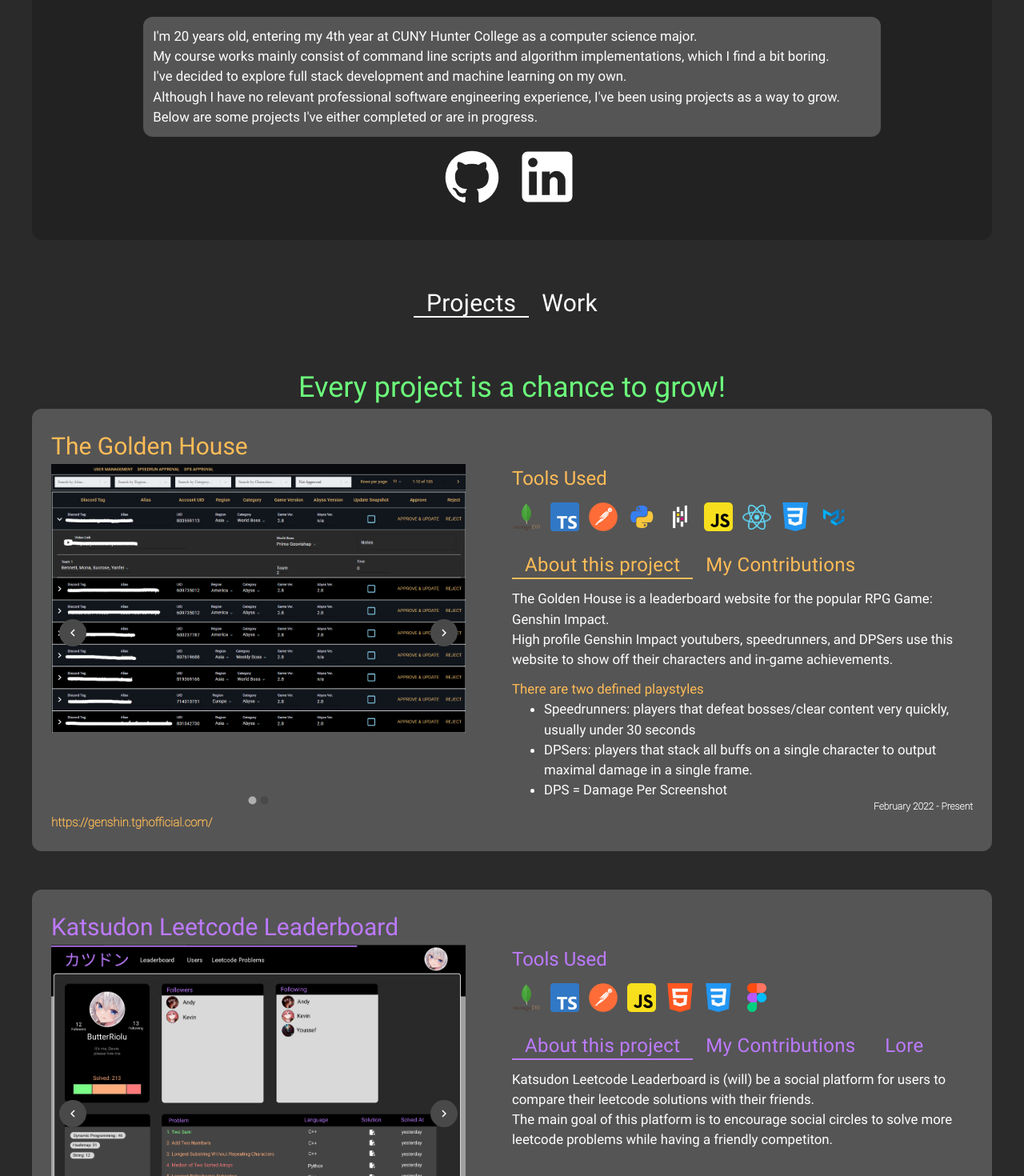
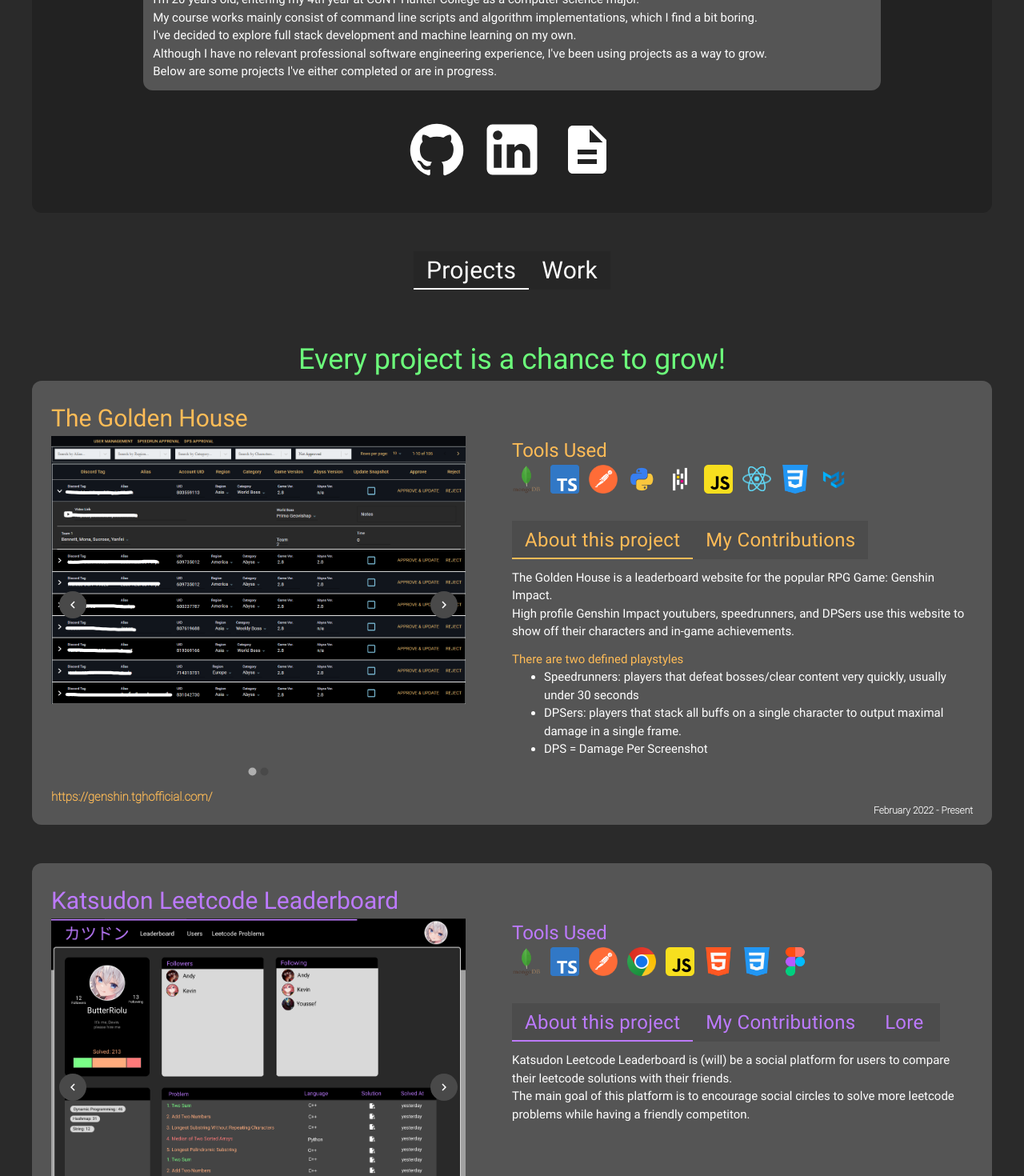
Before and after one commit to DLi7077/portfolio, a React (Create React App) app: page / in a window 1280 px wide. Shown: the part 400-1870 px from the top of the page at 80% size. Built offline with nearby package versions, Linux system fonts and the light colour scheme.

Commit message:
style fixes and icon links

```diff
--- a/src/App.js
+++ b/src/App.js
@@ -13,6 +13,7 @@ const appStyle = {
   justifyContent: "flex-start",
   alignItems: "center",
   gap: "4rem",
+  overflow: "hidden",
 };
 
 function App() {
--- a/src/Assets/icons/index.js
+++ b/src/Assets/icons/index.js
@@ -1,17 +1,47 @@
 const ICONS = {
-  Chrome: require("./Chrome.png"),
-  CSS: require("./CSS.png"),
-  Figma: require("./Figma.png"),
-  HTML: require("./HTML.png"),
-  Javascript: require("./Javascript.png"),
-  MongoDB: require("./MongoDB.png"),
-  MUI: require("./MUI.png"),
-  Pandas: require("./Pandas.png"),
-  Postgres: require("./Postgres.png"),
-  Postman: require("./Postman.png"),
-  Python: require("./Python.png"),
-  React: require("./React.png"),
-  Typescript: require("./Typescript.png"),
+  Chrome: {
+    src: require("./Chrome.png"),
+    url: "https://developer.chrome.com/docs/extensions/mv3/getstarted/",
+  },
+  CSS: {
+    src: require("./CSS.png"),
+    url: "https://developer.mozilla.org/en-US/docs/Web/CSS",
+  },
+  Figma: { src: require("./Figma.png"), url: "https://www.figma.com/" },
+  HTML: {
+    src: require("./HTML.png"),
+    url: "https://developer.mozilla.org/en-US/docs/Web/HTML",
+  },
+  Javascript: {
+    src: require("./Javascript.png"),
+    url: "https://developer.mozilla.org/en-US/docs/Web/JavaScript",
+  },
+  MongoDB: {
+    src: require("./MongoDB.png"),
+    url: "https://www.mongodb.com/docs/",
+  },
+  MUI: { src: require("./MUI.png"), url: "https://mui.com/" },
+  Pandas: {
+    src: require("./Pandas.png"),
+    url: "https://pandas.pydata.org/docs/",
+  },
+  Postgres: {
+    src: require("./Postgres.png"),
+    url: "https://www.postgresql.org/docs/",
+  },
+  Postman: {
+    src: require("./Postman.png"),
+    url: "https://learning.postman.com/docs/getting-started/introduction/",
+  },
+  Python: { src: require("./Python.png"), url: "https://docs.python.org/3/" },
+  React: {
+    src: require("./React.png"),
+    url: "https://reactjs.org/docs/getting-started.html",
+  },
+  Typescript: {
+    src: require("./Typescript.png"),
+    url: "https://www.typescriptlang.org/docs/",
+  },
 };
 
 export default ICONS;
--- a/src/Components/IconList/index.js
+++ b/src/Components/IconList/index.js
@@ -24,7 +24,16 @@ export default function IconList(props) {
       {props.icons.map((icon, idx) => {
         return (
           ICONS[icon] && (
-            <img src={ICONS[icon]} key={idx} style={classes.icon} alt={icon} />
+            <div>
+              <a href={ICONS[icon].url} target="_blank" rel="noreferrer">
+                <img
+                  src={ICONS[icon].src}
+                  key={idx}
+                  style={classes.icon}
+                  alt={icon}
+                />
+              </a>
+            </div>
           )
         );
       })}
--- a/src/Components/Slideshow/index.js
+++ b/src/Components/Slideshow/index.js
@@ -5,7 +5,11 @@ export default function Slideshow(props) {
   if (props.slides.length < 2)
     return <img src={props.slides[0]} alt="slides" style={{ width: "100%" }} />;
   return (
-    <Carousel navButtonsAlwaysVisible height={400}>
+    <Carousel
+      navButtonsAlwaysVisible
+      animation="slide"
+      height="min(400px,50vw)"
+    >
       {props.slides.map((slide, idx) => {
         return (
           <img
--- a/src/Components/TabGroup/index.js
+++ b/src/Components/TabGroup/index.js
@@ -33,8 +33,10 @@ export default function TabGroup(props) {
               }
               style={{
                 color: props.color ?? "white",
+                paddingTop: 0,
                 paddingBottom: 0,
                 marginLeft: 0,
+                backgroundColor: "rgba(0,0,0,0.1)",
               }}
             />
           );
--- a/src/Sections/About Me/index.js
+++ b/src/Sections/About Me/index.js
@@ -1,9 +1,11 @@
 import React from "react";
 import ContentBox from "../../Components/ContentBox";
 import Devin from "../../Assets/people/devin.jpg";
-import { IconButton } from "@mui/material";
+import Resume from "../../Assets/docs/Devin L. Resume.pdf";
+import { IconButton, Tooltip } from "@mui/material";
 import GitHubIcon from "@mui/icons-material/GitHub";
 import LinkedInIcon from "@mui/icons-material/LinkedIn";
+import DescriptionIcon from "@mui/icons-material/Description";
 
 const classes = {
   contentContainer: {
@@ -21,6 +23,9 @@ const classes = {
     fontSize: "6rem",
     color: "white",
     padding: 0,
+  },
+  toolip: {
+    fontSize: "1.5rem",
   },
 };
 
@@ -45,7 +50,7 @@ export default function AboutMe() {
   const content = (
     <div style={classes.contentContainer}>
       <div style={classes.contentBox}>
-        <div className="title">Hello! I'm Devin Li</div>
+        <div className="section-title">Hello! I'm Devin Li</div>
         <img
           src={Devin}
           style={{ width: "250px", borderRadius: "40px" }}
@@ -61,7 +66,15 @@ export default function AboutMe() {
             display: "block",
           }}
         />
-        <div>
+      </div>
+      <div
+        style={{
+          ...classes.contentBox,
+          flexDirection: "row",
+          justifyContent: "center",
+        }}
+      >
+        <Tooltip title={<div style={classes.toolip}>GitHub</div>}>
           <IconButton>
             <a
               href="https://github.com/DLi7077"
@@ -71,6 +84,9 @@ export default function AboutMe() {
               <GitHubIcon style={classes.social} />
             </a>
           </IconButton>
+        </Tooltip>
+
+        <Tooltip title={<div style={classes.toolip}>LinkedIn</div>}>
           <IconButton>
             <a
               href="https://www.linkedin.com/in/devin-li7077/"
@@ -80,15 +96,20 @@ export default function AboutMe() {
               <LinkedInIcon style={{ ...classes.social, fontSize: "7rem" }} />
             </a>
           </IconButton>
-        </div>
+        </Tooltip>
+
+        <Tooltip title={<div style={classes.toolip}>Resume</div>}>
+          <IconButton>
+            <a href={Resume} target="_blank" rel="noreferrer">
+              <DescriptionIcon style={classes.social} />
+            </a>
+          </IconButton>
+        </Tooltip>
       </div>
     </div>
   );
   return (
     <div>
-      <div className="section-title " style={{ color: "#44A5FF" }}>
-        About Me
-      </div>
       <ContentBox
         content={content}
         style={{
--- a/src/Sections/Projects/Katsudon Leaderboard/index.js
+++ b/src/Sections/Projects/Katsudon Leaderboard/index.js
@@ -15,6 +15,7 @@ export default function KatsudonLeaderboard() {
     "MongoDB",
     "Typescript",
     "Postman",
+    "Chrome",
     "Javascript",
     "HTML",
     "CSS",
@@ -88,21 +89,8 @@ export default function KatsudonLeaderboard() {
       <div className="content-container">
         <div className="slideshow">
           <Slideshow slides={slides} />
-        </div>
-        <div className="article">
-          <div className="subtitle" style={{ color: pageColorTheme }}>
-            Tools Used
-          </div>
-          <IconList icons={icons} />
-          <div>
-            <TabGroup tabs={tabList} color={pageColorTheme} />
-          </div>
-          <div className="bottom-right">August 2022 - Present</div>
-        </div>
-      </div>
           <div className="links">
             <div className="redirect-wrapper">
-          <br />
               <a
                 href="https://github.com/DLi7077/katsudon-leetcode-extension"
                 target="_blank"
@@ -115,7 +103,6 @@ export default function KatsudonLeaderboard() {
               Chrome Extension
             </div>
             <div className="redirect-wrapper">
-          <br />
               <a
                 href="https://github.com/DLi7077/katsudon-server-v2"
                 target="_blank"
@@ -128,16 +115,31 @@ export default function KatsudonLeaderboard() {
               MongoDB Server
             </div>
             <div className="redirect-wrapper">
-          <br />
               <a
                 href="https://www.figma.com/proto/mdTjxsEwW4RGlNNCMM1eMd/Katsudon-Leaderboard?page-id=0%3A1&node-id=17%3A242&viewport=337%2C376%2C0.86&scaling=min-zoom"
                 target="_blank"
                 rel="noreferrer"
                 className="redirect"
               >
-            <img src={ICONS["Figma"]} style={{ width: "32px" }} alt="figma" />
+                <img
+                  src={ICONS["Figma"].src}
+                  style={{ width: "32px" }}
+                  alt="figma"
+                />
               </a>
               Page Layout
+            </div>
+          </div>
+        </div>
+        <div className="article">
+          <div className="subtitle" style={{ color: pageColorTheme }}>
+            Tools Used
+            <IconList icons={icons} />
+          </div>
+          <div style={{ width: "100%" }}>
+            <TabGroup tabs={tabList} color={pageColorTheme} />
+          </div>
+          <div className="bottom-right">August 2022 - Present</div>
         </div>
       </div>
     </>
--- a/src/Sections/Projects/Katsudon ML/index.js
+++ b/src/Sections/Projects/Katsudon ML/index.js
@@ -9,7 +9,7 @@ import GitHubIcon from "@mui/icons-material/GitHub";
 export default function KatsudonML() {
   const pageColorTheme = "#7BD0FF";
   const slides = [APIResponse];
-  const icons = ["Postgres", "Typescript", "Postman", "Javascript"];
+  const icons = ["Postgres", "Typescript", "Postman"];
   const tabList = [
     {
       label: "About this project",
@@ -67,21 +67,8 @@ export default function KatsudonML() {
       <div className="content-container">
         <div className="slideshow">
           <Slideshow slides={slides} />
-        </div>
-        <div className="article">
-          <div className="subtitle" style={{ color: pageColorTheme }}>
-            Tools Used
-          </div>
-          <IconList icons={icons} />
-          <div>
-            <TabGroup tabs={tabList} color={pageColorTheme} />
-          </div>
-          <div className="bottom-right">August 2022 - Present</div>
-        </div>
-      </div>
           <div className="links">
             <div className="redirect-wrapper">
-          <br />
               <a
                 href="https://github.com/DLi7077/katsudon-discord-bot"
                 target="_blank"
@@ -94,7 +81,6 @@ export default function KatsudonML() {
               Discord Bot
             </div>
             <div className="redirect-wrapper">
-          <br />
               <a
                 href="https://github.com/DLi7077/katsudon-pg-server"
                 target="_blank"
@@ -107,6 +93,18 @@ export default function KatsudonML() {
               Postgres Server
             </div>
           </div>
+        </div>
+        <div className="article">
+          <div className="subtitle" style={{ color: pageColorTheme }}>
+            Tools Used
+            <IconList icons={icons} />
+          </div>
+          <div style={{ width: "100%" }}>
+            <TabGroup tabs={tabList} color={pageColorTheme} />
+          </div>
+          <div className="bottom-right">August 2022 - Present</div>
+        </div>
+      </div>
     </>
   );
 
--- a/src/Sections/Projects/The Golden House/index.js
+++ b/src/Sections/Projects/The Golden House/index.js
@@ -90,28 +90,28 @@ export default function TheGoldenHouse() {
       <div className="content-container">
         <div className="slideshow">
           <Slideshow slides={slides} />
+          <div className="links">
+            <a
+              href="https://genshin.tghofficial.com/"
+              target="_blank"
+              rel="noreferrer"
+              className="redirect"
+              style={{ color: pageColorTheme }}
+            >
+              https://genshin.tghofficial.com/
+            </a>
+          </div>
         </div>
         <div className="article">
           <div className="subtitle" style={{ color: pageColorTheme }}>
             Tools Used
+            <IconList icons={icons} />
           </div>
-          <IconList icons={icons} />
-          <div>
+          <div style={{ width: "100%" }}>
             <TabGroup tabs={tabList} color={pageColorTheme} />
           </div>
           <div className="bottom-right">February 2022 - Present</div>
         </div>
-      </div>
-      <div className="links">
-        <a
-          href="https://genshin.tghofficial.com/"
-          target="_blank"
-          rel="noreferrer"
-          className="redirect"
-          style={{ color: pageColorTheme }}
-        >
-          https://genshin.tghofficial.com/
-        </a>
       </div>
     </>
   );
--- a/src/Sections/Work Experience/NYU Federal Credit Union/index.js
+++ b/src/Sections/Work Experience/NYU Federal Credit Union/index.js
@@ -31,8 +31,8 @@ export default function NYUFCU() {
         <div className="article">
           <div className="subtitle" style={{ color: pageColorTheme }}>
             Tools Used
+            <IconList icons={icons} />
           </div>
-          <IconList icons={icons} />
           <div className="subtitle" style={{ color: pageColorTheme }}>
             Responsiblities
           </div>
--- a/src/Sections/styles.css
+++ b/src/Sections/styles.css
@@ -5,14 +5,16 @@
   display: flex;
   flex-direction: column;
   align-items: flex-start;
-  gap: 1rem;
+  gap: 2rem;
   width: 50%;
 }
 .links {
   font-size: 1.25rem;
   display: flex;
   justify-content: flex-start;
-  gap: 1rem;
+  flex-wrap: wrap;
+  gap: 0.75rem;
+  margin-top: 1rem;
 }
 .redirect {
   text-decoration: none;
@@ -20,8 +22,11 @@
 .redirect-wrapper {
   display: flex;
   flex-direction: column;
-  justify-content: space-between;
+  justify-content: flex-end;
   align-items: center;
+}
+li::marker {
+  margin-right: 0;
 }
 
 @media only screen and (max-width: 1000px) {
--- a/src/index.css
+++ b/src/index.css
@@ -44,7 +44,7 @@ code {
 }
 .text {
   font-family: "robotoReg";
-  font-size: 1.4rem;
+  font-size: 1.25rem;
   font-weight: 400;
 }
 .content-container {
@@ -52,11 +52,12 @@ code {
   display: flex;
   justify-content: space-between;
   flex-wrap: wrap;
+  width: "100%";
   gap: 2rem;
 }
 .bottom-right {
   position: absolute;
-  bottom: 0;
+  bottom: -1.25rem;
   right: 0;
 }
 .block-wrapper {
```
Also changed, not shown: 1 other file (tests, documents, lock files or other folders). Lines whose indentation alone changed are shown as unchanged.
